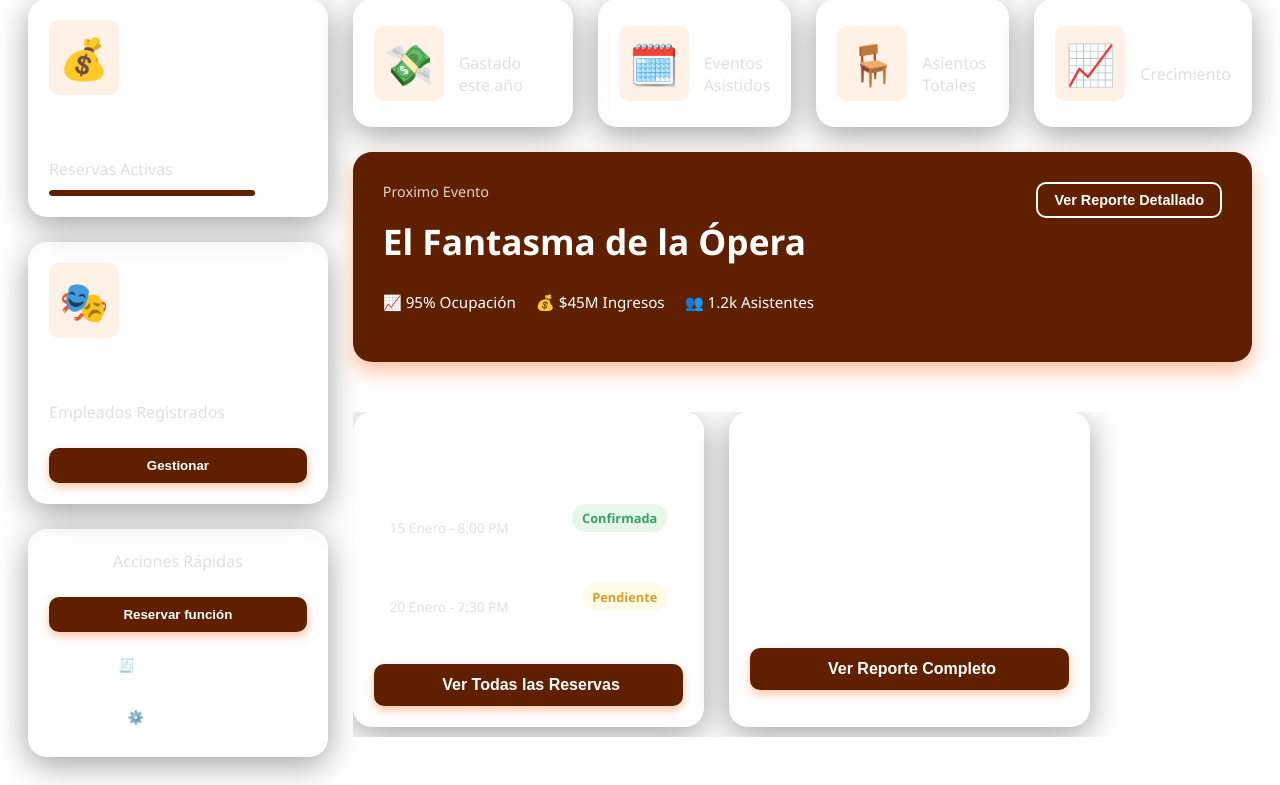
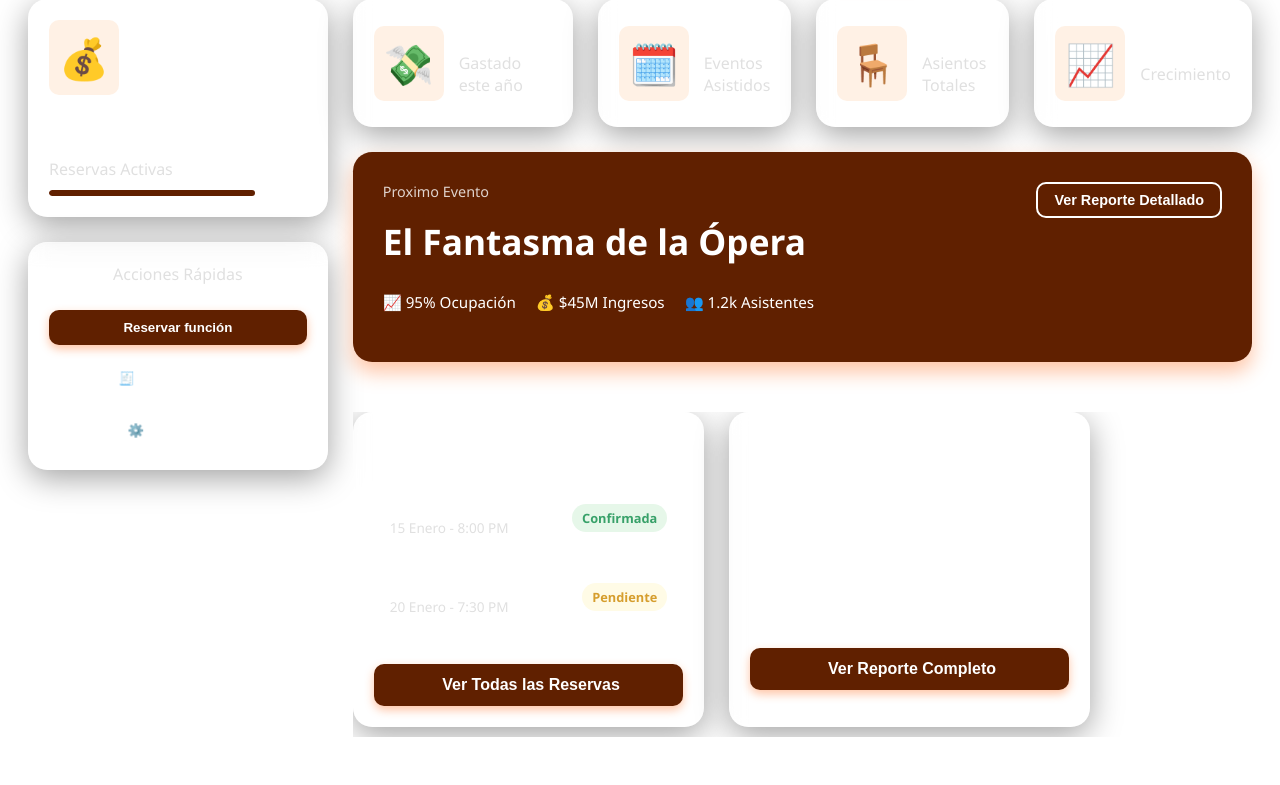
Before and after one commit to Diego336s/taquilleria_del_sol_web, a PHP site: page /vista/Dashboards/Empresa/Dashboard_Empresa.php in a window 1280 px wide. Shown: the part 86-871 px from the top of the page. After the commit the page ends 823 px from the top, so only its background shows below. Run offline with PHP 8.4, Linux system fonts and the light colour scheme.

Commit message:
Arreglo dashboard empresa

```diff
--- a/vista/Dashboards/Empresa/Dashboard_Empresa.php
+++ b/vista/Dashboards/Empresa/Dashboard_Empresa.php
@@ -37,14 +37,6 @@
         </div>
       </div>
 
-      <div class="widget">
-        <div class="widget-icon">🎭</div>
-        <div class="widget-content">
-          <span class="widget-number">25</span>
-          <span class="widget-title">Empleados Registrados</span>
-          <button class="btn btn-confirm">Gestionar</button>
-        </div>
-      </div>
 
       <div class="widget">
         <div class="widget-content">
```
